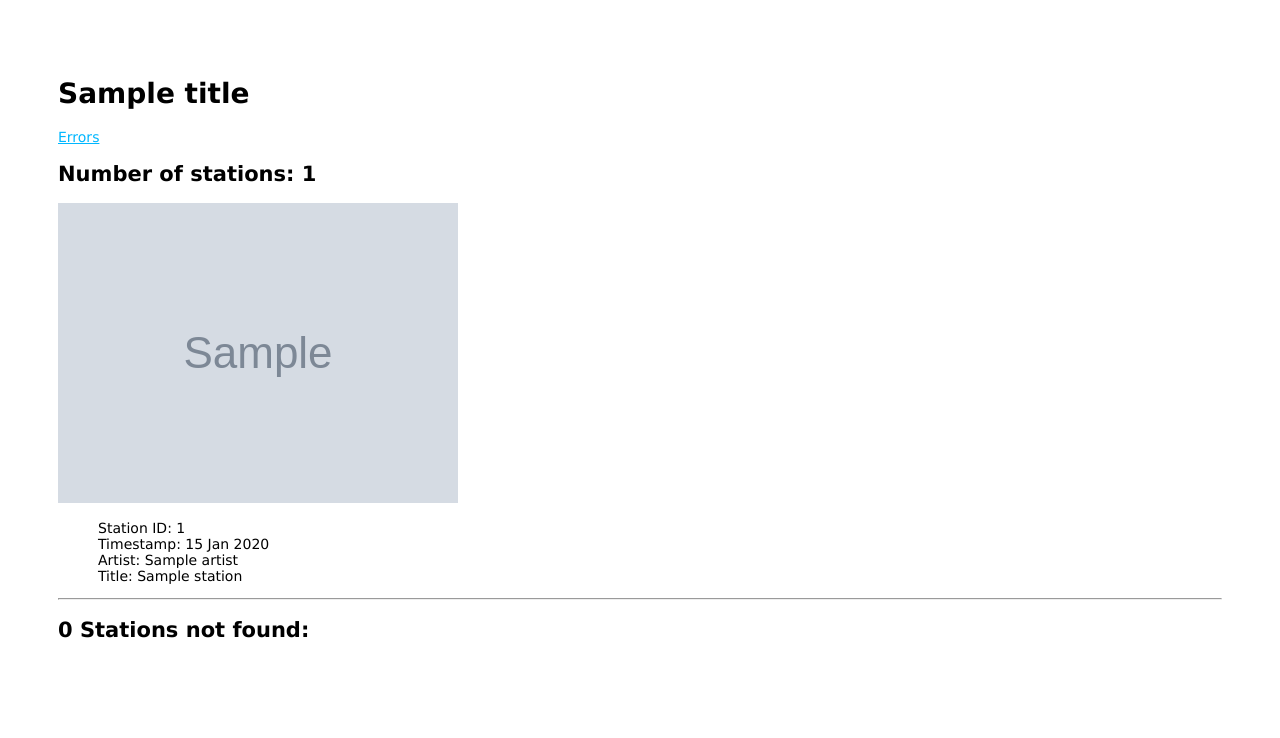
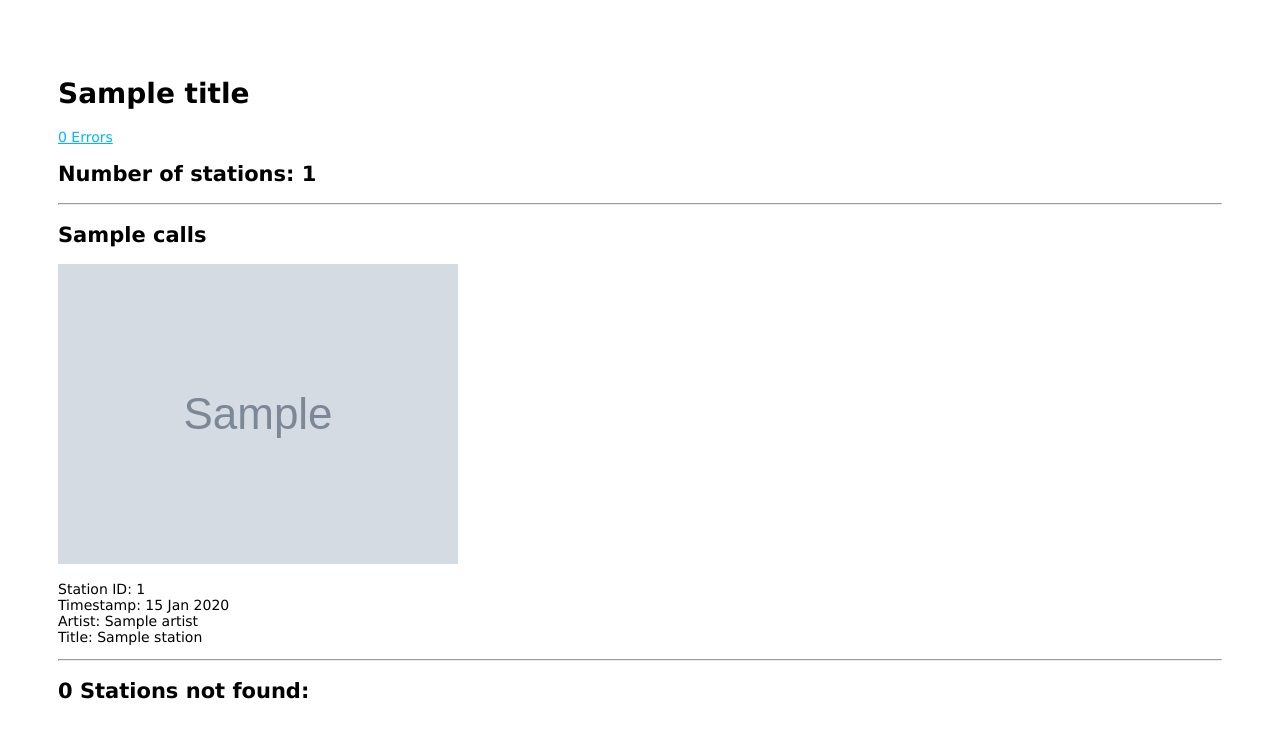
Before and after one commit to multipoint/pure-springs-13439, a Node server app: template views/stations.ejs in a window 1280 px wide. Shown: the top 738 px of the page. Run offline with Node 20, Linux system fonts and the light colour scheme; the template is opened without the code that fills it: most values are stand-ins (such as "Sample title", 1, 10 or a date in 2020); grey boxes marked "Sample" are stand-in pictures.

Commit message:
css fixes, added station calls

```diff
--- a/public/stylesheets/style.css
+++ b/public/stylesheets/style.css
@@ -9,4 +9,5 @@ a {
 
 ul {
   list-style-type: none;
+  padding-left: 0;
 }
--- a/routes/stations.js
+++ b/routes/stations.js
@@ -14,12 +14,13 @@ router.get('/', function(req, res, next) {
 		results.errors = [];
 
 		for (var i = 0; i < stations.length; i++) {
-			console.log("Attempting to fetch data from ", stations[i]);
+			console.log("Attempting to fetch data from", stations[i]);
 			await axios.get(stations[i])
 			.then(function(response) {
 				for (let i = 0; i < response.data.length; i++) {
 					if (response.data[i].StreamIndex > 0) {
 						let result = {};
+						result.calls = stations[i].slice(stations[i].length-12, stations[i].length-5);
 						result.stationId = response.data[i].StationID;
 						result.timestamp = response.data[i].Stamp;
 						result.artist = response.data[i].Artist;
--- a/views/stations.ejs
+++ b/views/stations.ejs
@@ -6,10 +6,12 @@
 	</head>
 	<body>
 		<h1><%= title %></h1>
-		<a href="#errors">Errors</a>
+		<a href="#errors"><%= errors.length %> Errors</a>
 		<h2>Number of stations: <%= stations.length %></h2>
+		<hr />
 		<% for(var i = 0; i < stations.length; i++) { %>
 			<div>
+				<h2><%= stations[i].calls %></h2>
 				<img src="<%= stations[i].image %>" />
 				<ul>
 						<li>Station ID: <%= stations[i].stationId %></li>
```
